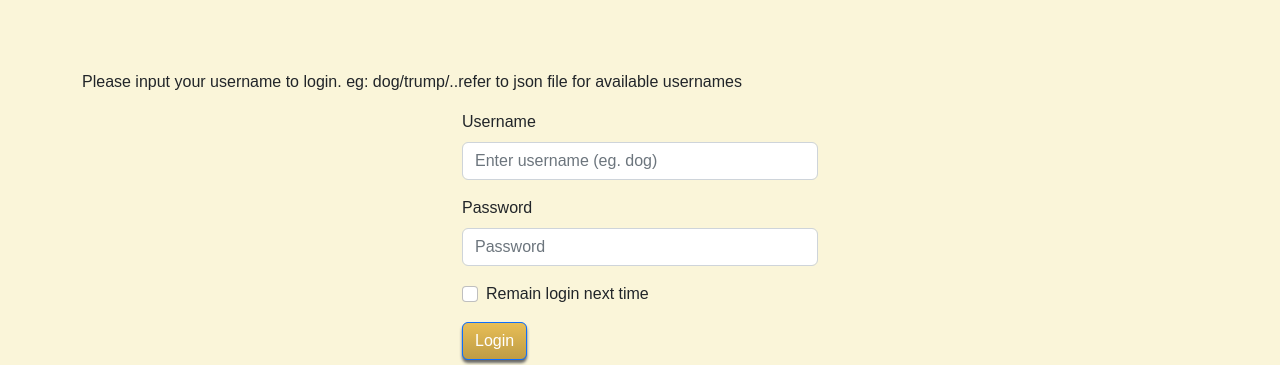
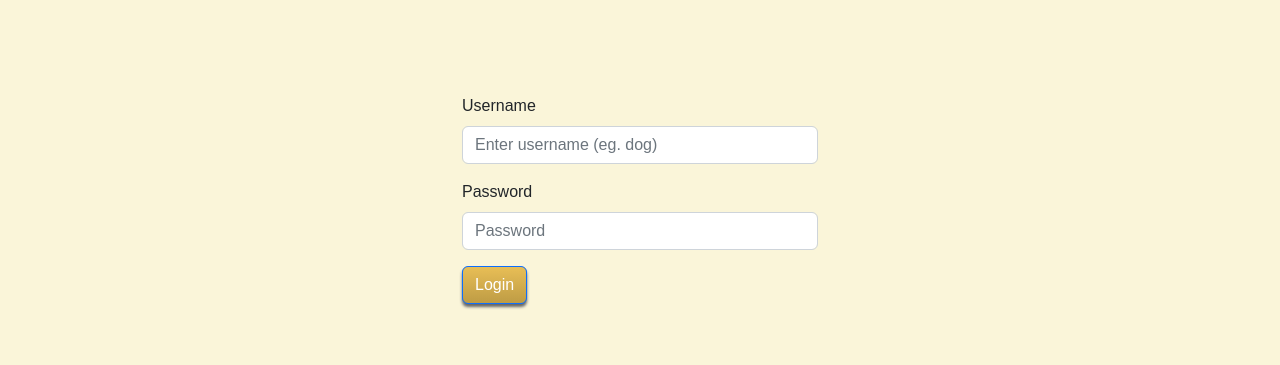
Before and after one commit to Crabback/Full-Stack-Web-Pennsgram, a React (Create React App) app in the folder bestapp666/client/: page /login in a window 1280 px wide. Shown: the part 243-608 px from the top of the page. Built offline with nearby package versions, Linux system fonts and the light colour scheme.

Commit message:
adding loggout state update

```diff
--- a/bestapp666/client/src/pages/Layout.js
+++ b/bestapp666/client/src/pages/Layout.js
@@ -26,7 +26,7 @@ function LoginLink() {
   if(stateCurrentUser.username == "NOT_A_USER"){
     return (<NavLink to="/login" className='headers'>{"Login"}</NavLink>);
   }else{
-    return (<Nav.Link onClick={handleLinkOnClick} to="/login" className='headers'>Logout</Nav.Link>);
+    return (<NavLink onClick={handleLinkOnClick} to="/login" className='headers'>Logout</NavLink>);
   }
 
 }
--- a/bestapp666/client/src/pages/LoginPage/LoginPage.js
+++ b/bestapp666/client/src/pages/LoginPage/LoginPage.js
@@ -78,7 +78,7 @@ function LoginForm(props){
       <Form.Control name="password" onChange={handleOnChange} placeholder="Password" />
     </Form.Group>
     <Form.Group className="mb-3" controlId="formBasicCheckbox">
-      <Form.Check type="checkbox" label="Remain login next time" />
+      {/* <Form.Check type="checkbox" label="Remain login next time" /> */}
     </Form.Group>
     <Button variant="primary" type="submit">
       Login
@@ -99,7 +99,7 @@ function LoginPage() {
       <Container>
         <Row md>
 
-          <Col><label><p>Please input your username to login. eg: dog/trump/..refer to json file for available usernames</p></label></Col>
+          <Col><label></label></Col>
         </Row>
         <Row md>
           <Col></Col>
```
Also changed, not shown: 1 other file (tests, documents, lock files or other folders).
